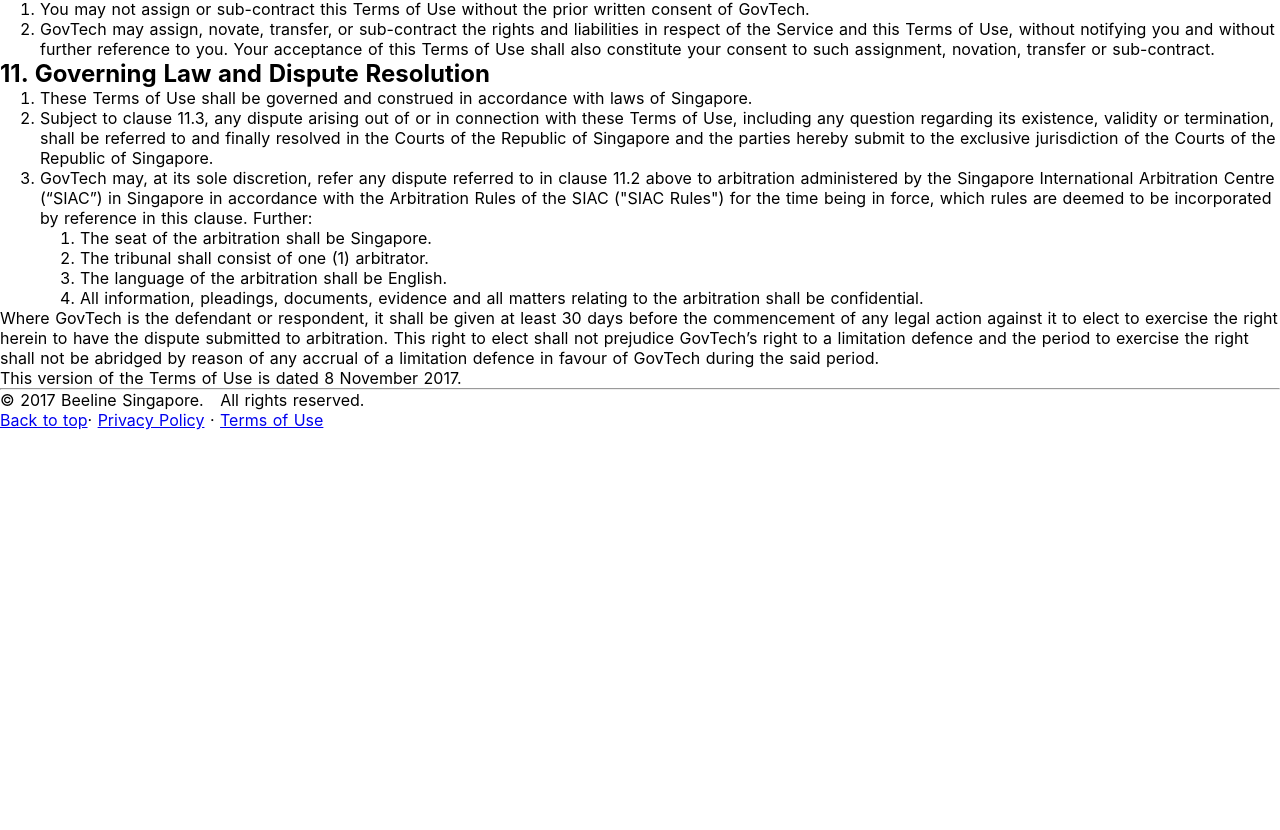
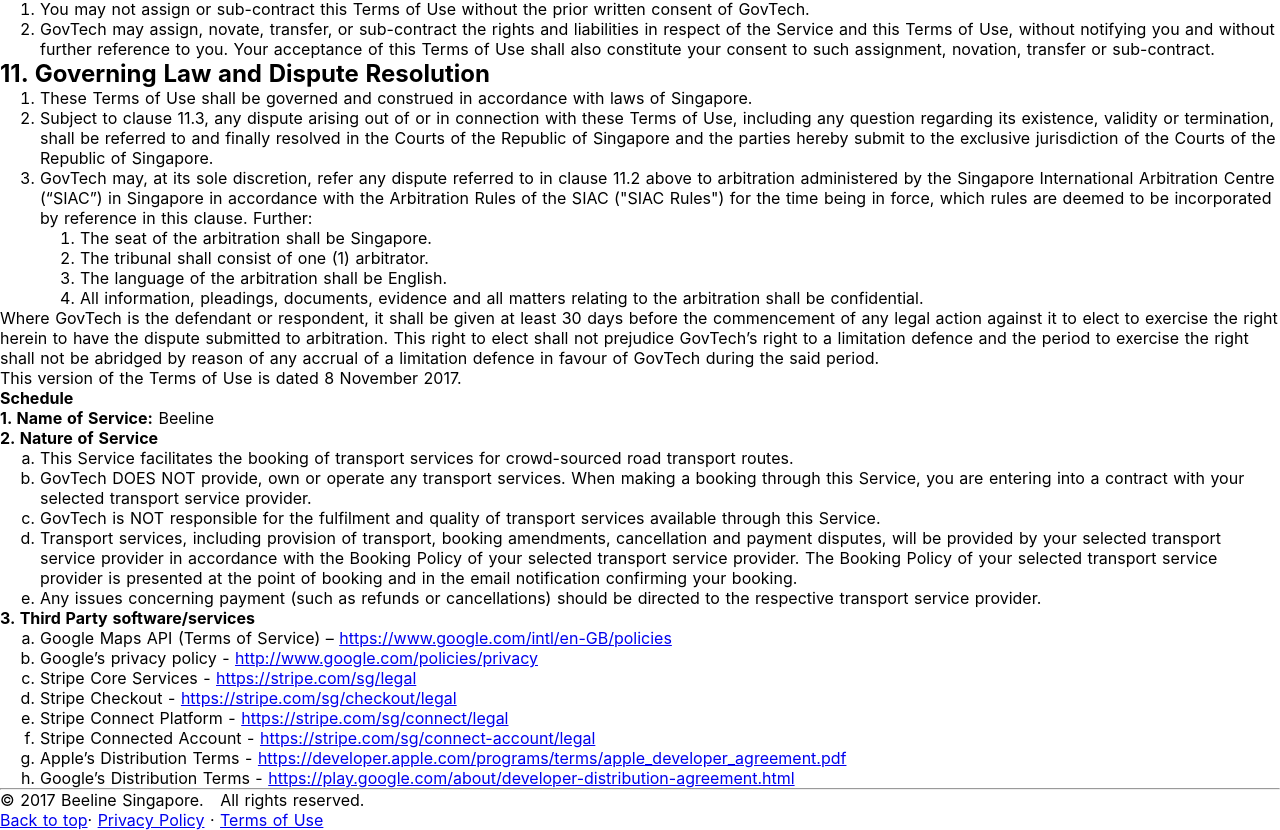
Before and after one commit to datagovsg/beeline-landing, a Nuxt app: page /terms_of_use.html in a window 1280 px wide. Shown: the part 2132-2962 px from the top of the page. Before the commit the page ends 2562 px from the top, so only its background shows below. Built offline with nearby package versions, Linux system fonts and the light colour scheme; some icons are missing.

Commit message:
Added Schedule as per legal doc

```diff
--- a/pages/terms_of_use.html.vue
+++ b/pages/terms_of_use.html.vue
@@ -97,9 +97,36 @@
 <p>This version of the Terms of Use is dated 8 November 2017.</p>
       </div>
     </div>
+    <div class="row">
+      <h4 class="text-center">Schedule</h4>
+        <p><strong>1. Name of Service:</strong> Beeline</p>
+        <p><strong>2. Nature of Service</strong></p>
+            <ol type="a">
+              <li>This Service facilitates the booking of transport services for crowd-sourced road transport routes. </li>
+              <li>GovTech DOES NOT provide, own or operate any transport services. When making a booking through this Service, you are entering into a contract with your selected transport service provider.</li>
+              <li>GovTech is NOT responsible for the fulfilment and quality of transport services available through this Service.</li>
+              <li>Transport services, including provision of transport, booking amendments, cancellation and payment disputes, will be provided by your selected transport service provider in accordance with the Booking Policy of your selected transport service provider. The Booking Policy of your selected transport service provider is presented at the point of booking and in the email notification confirming your booking.</li>
+              <li>Any issues concerning payment (such as refunds or cancellations) should be directed to the respective transport service provider.
+
+</li>
+            </ol>
+
+        <p><strong>3. Third Party software/services</strong></p>
+          <ol type="a">
+            <li>Google Maps API (Terms of Service) – <a href="https://www.google.com/intl/en-GB/policies" target="_blank">https://www.google.com/intl/en-GB/policies</a></li>
+            <li>Google’s privacy policy - <a href="http://www.google.com/policies/privacy" target="_blank">http://www.google.com/policies/privacy</a></li>
+            <li>Stripe Core Services - <a href="https://stripe.com/sg/legal" target="_blank">https://stripe.com/sg/legal</a></li>
+            <li>Stripe Checkout - <a href="https://stripe.com/sg/checkout/legal" target="_blank">https://stripe.com/sg/checkout/legal</a></li>
+            <li>Stripe Connect Platform - <a href="https://stripe.com/sg/connect/legal" target="_blank">https://stripe.com/sg/connect/legal</a></li>
+            <li>Stripe Connected Account - <a href="https://stripe.com/sg/connect-account/legal" target="_blank">https://stripe.com/sg/connect-account/legal</a></li>
+            <li>Apple’s Distribution Terms - <a href="https://developer.apple.com/programs/terms/apple_developer_agreement.pdf" target="_blank">https://developer.apple.com/programs/terms/apple_developer_agreement.pdf</a></li>
+            <li>Google’s Distribution Terms  - <a href="https://play.google.com/about/developer-distribution-agreement.html" target="_blank">https://play.google.com/about/developer-distribution-agreement.html</a></li>
+          </ol>
+
+
+    </div>
 
   </div>
-
 </template>
 
 <script>
```
